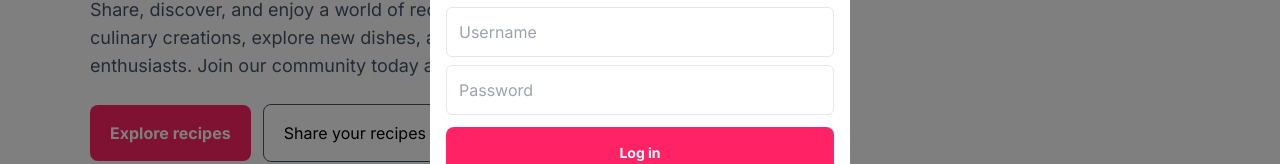
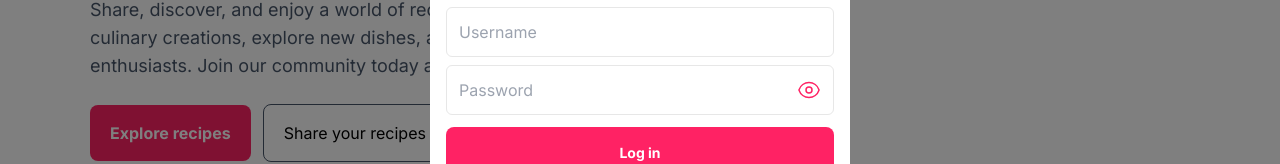
Before and after one commit to Poxie/sharefood, a Next.js app in the folder frontend/: page / in a window 1280 px wide. Both pictures are taken after a click on the button "Log in". Shown: the part 301-465 px from the top of the page. Built offline with nearby package versions, Linux system fonts and the light colour scheme; no server answers.

Commit message:
Hide/show password toggle in login modal

```diff
--- /dev/null
+++ b/frontend/assets/icons/EyeIcon.tsx
@@ -0,0 +1,8 @@
+export default function EyeIcon({ className }: { className?: string }) {
+    return(
+        <svg xmlns="http://www.w3.org/2000/svg" fill="none" viewBox="0 0 24 24" strokeWidth={1.5} stroke="currentColor" className={className}>
+            <path strokeLinecap="round" strokeLinejoin="round" d="M2.036 12.322a1.012 1.012 0 0 1 0-.639C3.423 7.51 7.36 4.5 12 4.5c4.638 0 8.573 3.007 9.963 7.178.07.207.07.431 0 .639C20.577 16.49 16.64 19.5 12 19.5c-4.638 0-8.573-3.007-9.963-7.178Z" />
+            <path strokeLinecap="round" strokeLinejoin="round" d="M15 12a3 3 0 1 1-6 0 3 3 0 0 1 6 0Z" />
+        </svg>
+    )
+}
--- /dev/null
+++ b/frontend/assets/icons/EyeOffIcon.tsx
@@ -0,0 +1,7 @@
+export default function EyeOffIcon({ className }: { className?: string }) {
+    return(
+        <svg xmlns="http://www.w3.org/2000/svg" fill="none" viewBox="0 0 24 24" strokeWidth={1.5} stroke="currentColor" className={className}>
+            <path strokeLinecap="round" strokeLinejoin="round" d="M3.98 8.223A10.477 10.477 0 0 0 1.934 12C3.226 16.338 7.244 19.5 12 19.5c.993 0 1.953-.138 2.863-.395M6.228 6.228A10.451 10.451 0 0 1 12 4.5c4.756 0 8.773 3.162 10.065 7.498a10.522 10.522 0 0 1-4.293 5.774M6.228 6.228 3 3m3.228 3.228 3.65 3.65m7.894 7.894L21 21m-3.228-3.228-3.65-3.65m0 0a3 3 0 1 0-4.243-4.243m4.242 4.242L9.88 9.88" />
+        </svg>
+    )
+}
--- a/frontend/modals/login/index.tsx
+++ b/frontend/modals/login/index.tsx
@@ -9,6 +9,8 @@
 import { useModal } from "@/contexts/modal";
 import SignupModal from "../sign-up";
 import useRefetchQueries from "@/hooks/react-query/useRefetchQueries";
+import EyeIcon from "@/assets/icons/EyeIcon";
+import EyeOffIcon from "@/assets/icons/EyeOffIcon";
 
 export default function LoginModal() {
     const t = useTranslations();
@@ -19,12 +21,14 @@
 
     const { mutateAsync, isPending } = useLoginUser();
 
+    const [showPassword, setShowPassword] = useState(false);
     const [info, setInfo] = useState({
         username: '',
         password: '',
     })
     const [feedback, setFeedback] = useState<null | FeedbackProps>(null);
 
+    const togglePasswordVisibility = () => setShowPassword(prev => !prev);
     const switchToSignup = () => setModal(<SignupModal />);
 
     const onChange = (key: keyof typeof info, value: string) => {
@@ -72,9 +76,11 @@
                     onChange={text => onChange('username', text)}
                 />
                 <Input
+                    onButtonClick={togglePasswordVisibility}
+                    buttonIcon={showPassword ? <EyeOffIcon className="w-6" /> : <EyeIcon className="w-6" />}
                     placeholder={t('modal.login.placeholder.password')}
                     onChange={text => onChange('password', text)}
-                    type="password"
+                    type={showPassword ? 'text' : 'password'}
                 />
                 {feedback && (
                     <Feedback {...feedback} />
```
Also changed, not shown: 1 other file (tests, documents, lock files or other folders).
